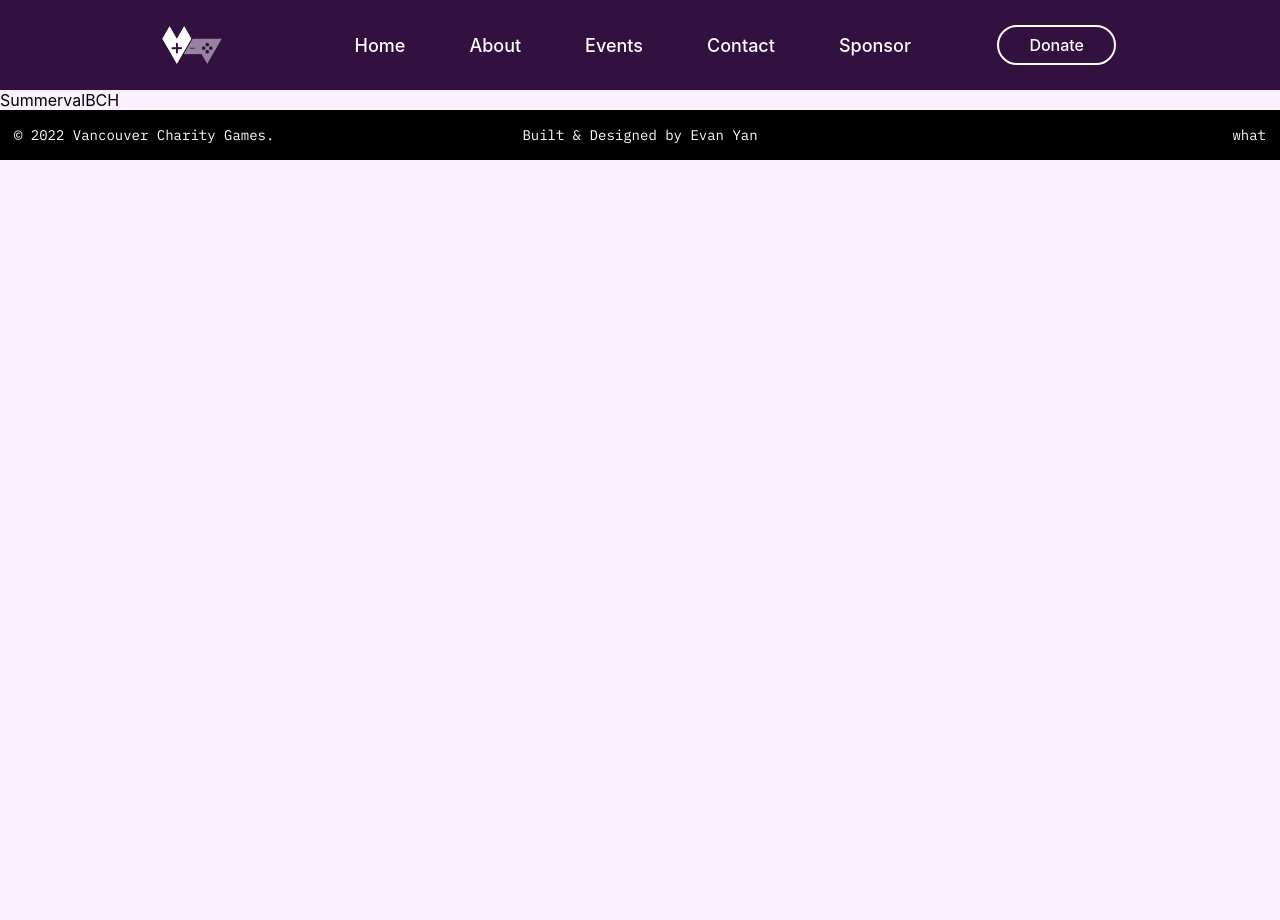
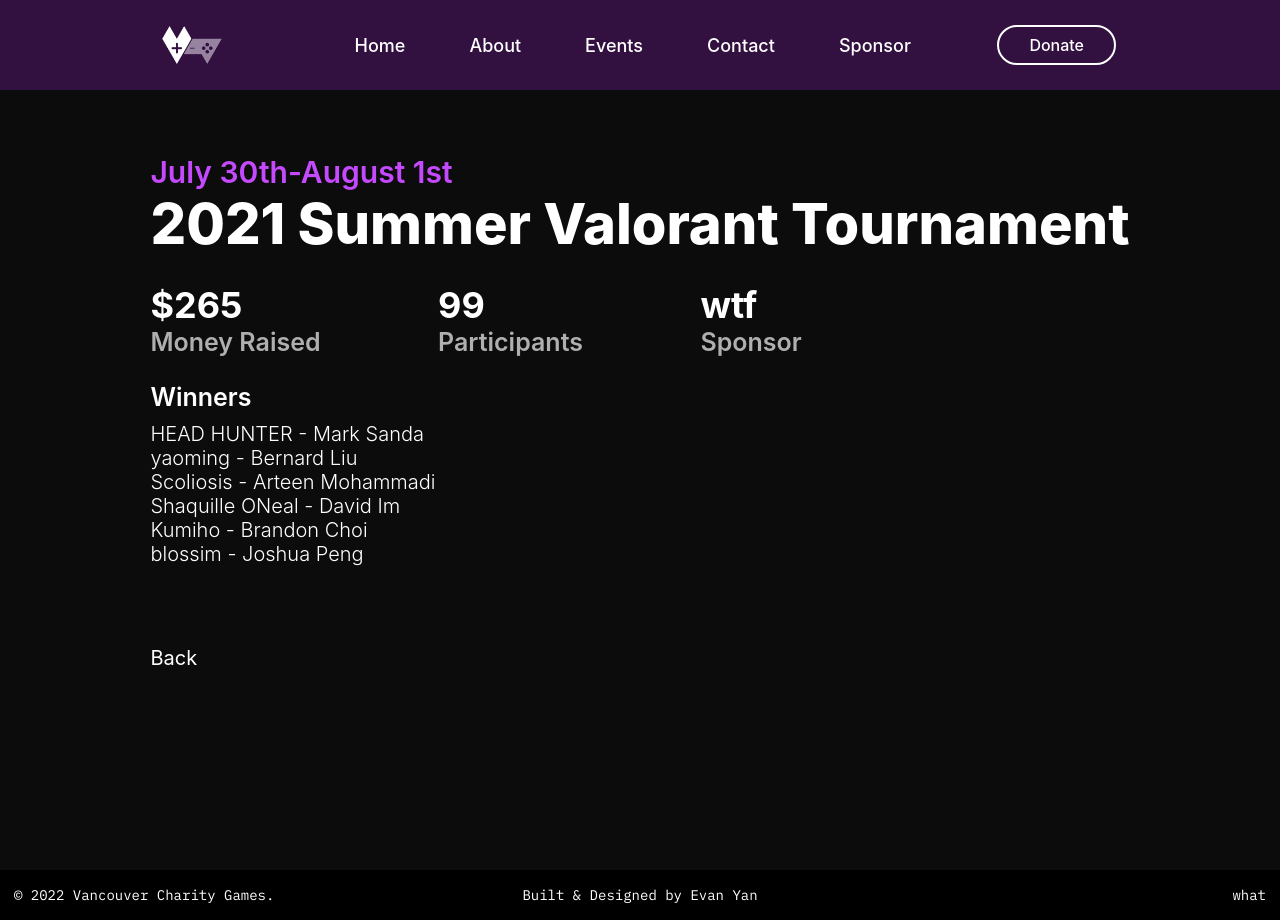
Before and after one commit to evanyans/vancouver-charity-games, a React (Create React App) app: page /2021-summer-val in a window 1280 px wide. Before the commit the page ends 800 px from the top, so only its background shows below. Built offline with nearby package versions, Linux system fonts and the light colour scheme.

Commit message:
css transitions

```diff
--- a/package.json
+++ b/package.json
@@ -10,6 +10,7 @@
     "@types/node": "^16.11.45",
     "@types/react": "^18.0.15",
     "@types/react-dom": "^18.0.6",
+    "aos": "^3.0.0-beta.6",
     "react": "^18.2.0",
     "react-countup": "^6.3.0",
     "react-dom": "^18.2.0",
@@ -45,6 +46,7 @@
     ]
   },
   "devDependencies": {
+    "@types/aos": "^3.0.4",
     "@types/styled-components": "^5.1.25"
   }
 }
--- a/src/pages/About.tsx
+++ b/src/pages/About.tsx
@@ -1,35 +1,39 @@
-import React from 'react'
+import React, { useEffect } from 'react'
 import styled from 'styled-components'
 import sombra from '../images/sombra.png';
 import wonyoung from '../images/wonyoung.png';
 import { AiFillLinkedin } from 'react-icons/ai';
 import vector from '../images/vector.png';
-
+import AOS from 'aos';
+import 'aos/dist/aos.css';
 const About = () => {
+  useEffect(() => {
+    AOS.init({duration: 1000});
+  },[]);
   return (
     <Wrapper>
 
       <Body>
         <img className="vector" src={vector} alt="sombra" />
         <Text>
-          <Topic>About Us</Topic>
-          <Title>Who we are</Title>
-          <SubText>Lorem ipsum dolor sit amet. Non voluptatem aperiam qui placeat quaerat non fugit beatae aut consequatur aperiam et fuga alias. Est velit labore 33 rerum rerum ut molestiae deleniti. Sed expedita earum non nulla velit ex eaque libero id debitis omnis. Ea placeat sequi eos facilis distinctio aut illo aliquam 33 veniam fugiat est sint dolorem ut nulla consequatur. Aut animi ipsam et nulla officiis At voluptates officiis est dolorem voluptatem et consequatur ipsum id autem natus et ducimus reprehenderit.
+          <Topic data-aos="fade-up">About Us</Topic>
+          <Title data-aos="fade-up" >Who we are</Title>
+          <SubText data-aos="fade-up">Lorem ipsum dolor sit amet. Non voluptatem aperiam qui placeat quaerat non fugit beatae aut consequatur aperiam et fuga alias. Est velit labore 33 rerum rerum ut molestiae deleniti. Sed expedita earum non nulla velit ex eaque libero id debitis omnis. Ea placeat sequi eos facilis distinctio aut illo aliquam 33 veniam fugiat est sint dolorem ut nulla consequatur. Aut animi ipsam et nulla officiis At voluptates officiis est dolorem voluptatem et consequatur ipsum id autem natus et ducimus reprehenderit.
             At aliquid quos quo odit iure cum nisi delectus et distinctio ipsum et debitis saepe rem tenetur tenetur eum fuga voluptatibus.</SubText>
 
         </Text>
         <img className="sombra" src={sombra} alt="sombra" />
       </Body>
       <Team>
-        <TitleText>Our Team</TitleText>
-        <Cards>
-          <Card>
+        <TitleText data-aos="fade-down">Our Team</TitleText>
+        <Cards data-aos="fade-down">
+          <Card >
             <img className="wonyoung" src={wonyoung} alt="sombra" />
             <Name>Jang Wonyoung</Name>
             <Position>Lead Organizer</Position>
             <a href="https://www.linkedin.com/company/spacex/" target="_blank"><AiFillLinkedin size={32} /></a>
           </Card>
-          <Card>
+          <Card >
             <img className="wonyoung" src={wonyoung} alt="sombra" />
             <Name>Jang Wonyoung</Name>
             <Position>Lead Organizer</Position>
--- a/src/past/SummervalBCH.tsx
+++ b/src/past/SummervalBCH.tsx
@@ -1,9 +1,96 @@
 import React from 'react'
+import styled from 'styled-components'
+import CountUp from 'react-countup';
 
 const SummervalBCH = () => {
   return (
-    <div>SummervalBCH</div>
+    <Wrapper>
+      <Body>
+        <Topic>July 30th-August 1st</Topic>
+        <Title>2021 Summer Valorant Tournament</Title>
+        <Stats>
+          <Money>$<CountUp end={265} duration={1} /><div className="sub">Money Raised</div></Money>
+          <People><CountUp end={99} duration={1} /><div className = "sub">Participants</div></People>
+          <Sponsor>wtf<div className = "sub">Sponsor</div></Sponsor>
+        </Stats>
+        <Winners>Winners</Winners>
+        <List>
+          <ul>
+            <li>HEAD HUNTER - Mark Sanda</li>
+            <li>yaoming - Bernard Liu</li>
+            <li>Scoliosis - Arteen Mohammadi</li>
+            <li>Shaquille ONeal - David Im</li>
+            <li>Kumiho - Brandon Choi</li>
+            <li>blossim - Joshua Peng</li>
+          </ul>
+        </List>
+        <Back>Back</Back>
+      </Body>
+    </Wrapper>
   )
 }
 
 export default SummervalBCH
+
+export const Wrapper = styled.div`
+  background-color: #0D0C0C;
+  display:flex;
+  justify-content:center;
+`
+
+export const Body = styled.div`
+  color:white;
+  font-size:20px;
+  padding: 5% 5%;
+`
+export const Topic = styled.div`
+    font-size:30px;
+    font-weight:600;
+    color:#C549FF;
+`
+export const Title = styled.div`
+  font-weight:800;
+  font-size:56px;
+  padding-bottom:25px;
+
+`
+export const Stats = styled.div`
+  display:flex;
+  flex-direction: row;
+  flex-wrap:wrap;
+  gap:12%;
+  font-weight:700;
+  font-size:36px;
+  .sub{
+    font-weight:600;
+    font-size:25px;
+    color:#AFAFAF;
+  }
+
+  padding-bottom:25px;
+`
+export const Money = styled.div`
+
+`
+export const People = styled.div`
+
+`
+export const Sponsor = styled.div`
+
+`
+export const Winners = styled.div`
+  font-weight:600;
+  font-size:25px;
+  padding-bottom:10px;
+`
+export const List = styled.div`
+ul{
+  list-style:none;
+  font-weight:300;
+}
+padding-bottom:80px;
+
+`
+export const Back = styled.div`
+  padding-bottom:136px;
+`
```
Also changed, not shown: src/pages/Events.tsx (+8 -8 lines), 1 other file (tests, documents, lock files or other folders).
